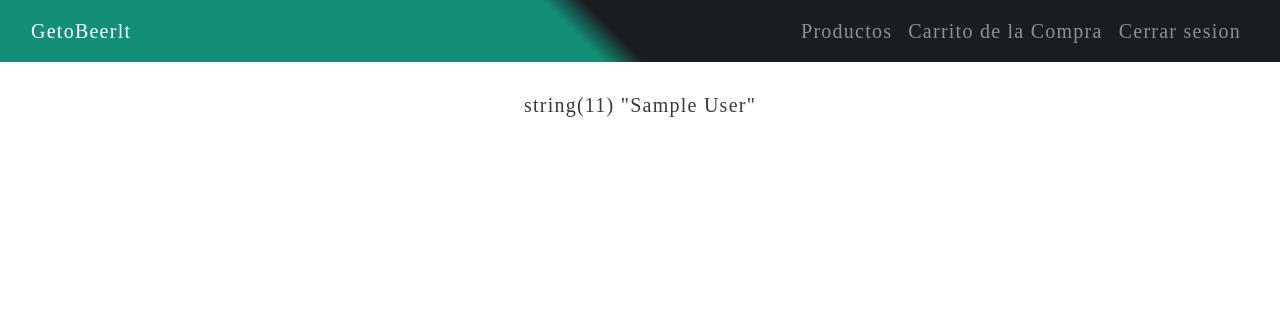
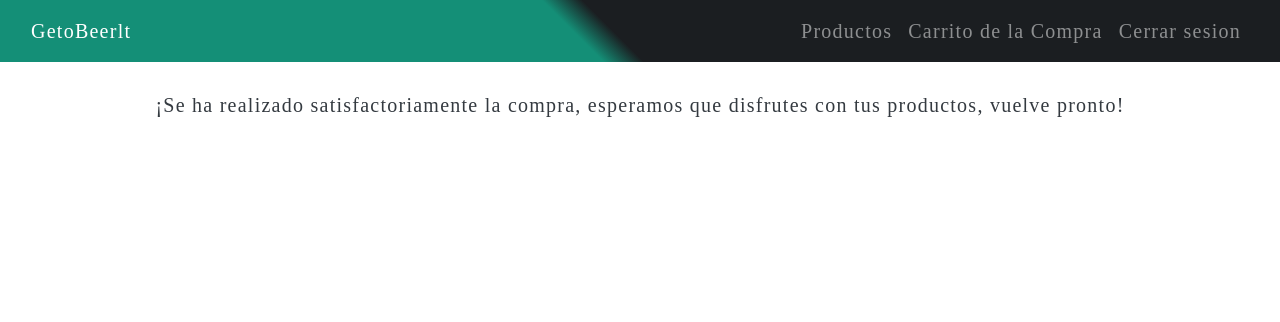
Before and after one commit to jimmosca/GetoBeerIt, a PHP site: page /confirmarCompra.php in a window 1280 px wide. Shown: the top 322 px of the page. Run offline with PHP 8.4, Linux system fonts and the light colour scheme; the visitor is signed in with stand-in values (Sample User, id 1).

Commit message:
comfirmarCompra finished

```diff
--- a/confirmarCompra.php
+++ b/confirmarCompra.php
@@ -7,8 +7,10 @@ require "conexionBBDD.php";
 
 
 $nombre=$_SESSION["nombre"];
-echo "<br><br><br>";
+
 var_dump($nombre);
 $query = "INSERT INTO compras(Nombre) VALUES ('$nombre')";
 $result = $conn->query($query);
+
+echo "<br><br><br> ¡Se ha realizado satisfactoriamente la compra, esperamos que disfrutes con tus productos, vuelve pronto!";
 ?>
```
